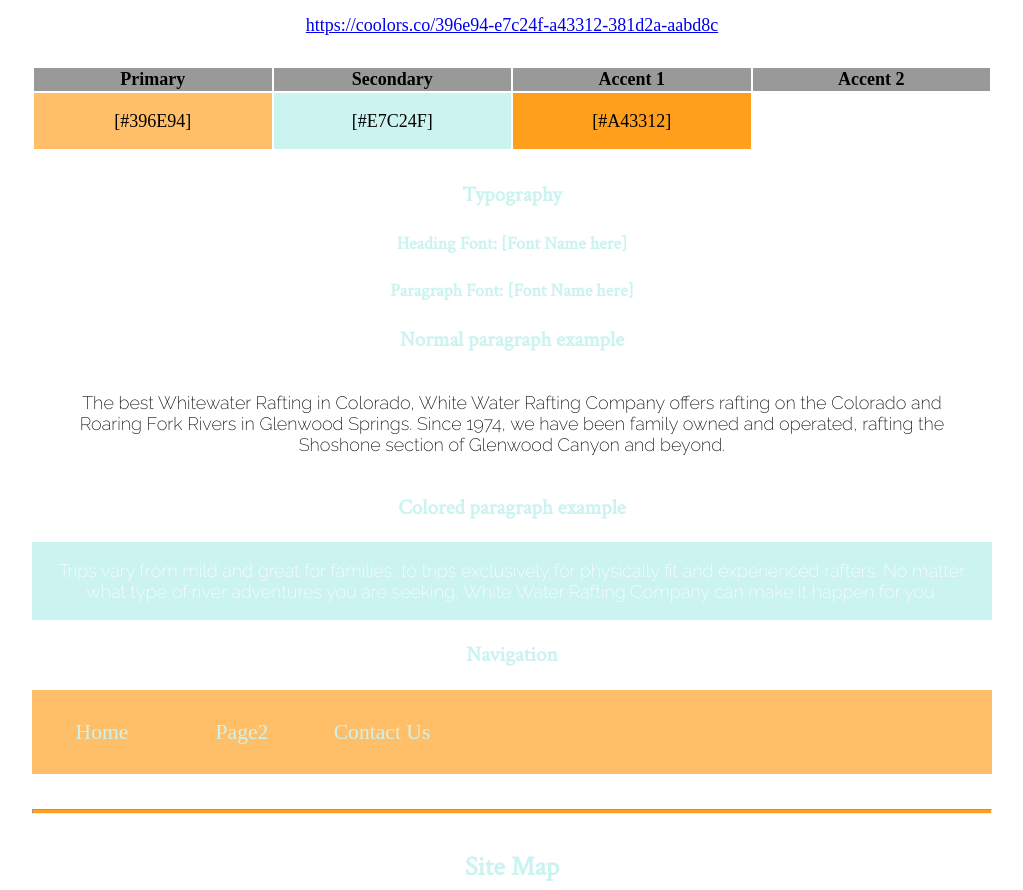
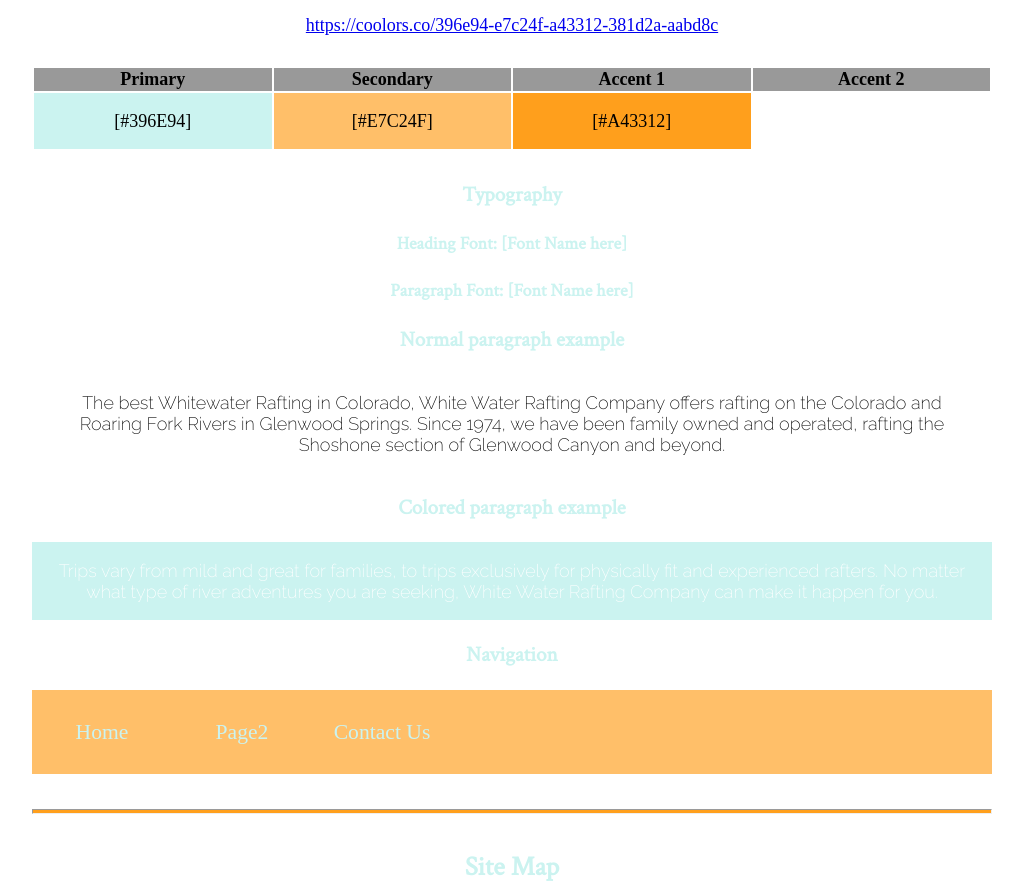
Before and after one commit to clawsonsheynah/wdd_130, a plain HTML site: page index.html in a window 1280 px wide. Shown: the part 1327-2217 px from the top of the page, without its empty margins (128-1151 px from the left). Drawn offline with Linux system fonts and the light colour scheme; files that its build step writes are made by us from their sources.

Commit message:
change colors

```diff
--- a/wwr/styles/site-plan-rafting.css
+++ b/wwr/styles/site-plan-rafting.css
@@ -5,8 +5,8 @@ Fonts are separated by a & */
 
 :root {
   /* change the values below to your colors from your palette */
-  --primary-color: #ffbf69   ;
-  --secondary-color: #cbf3f0 ;
+  --primary-color: #CBF3F0   ;
+  --secondary-color: #FFBF69 ;
   --accent1-color: #ff9f1c;
   --accent2-color: white;
 
```
